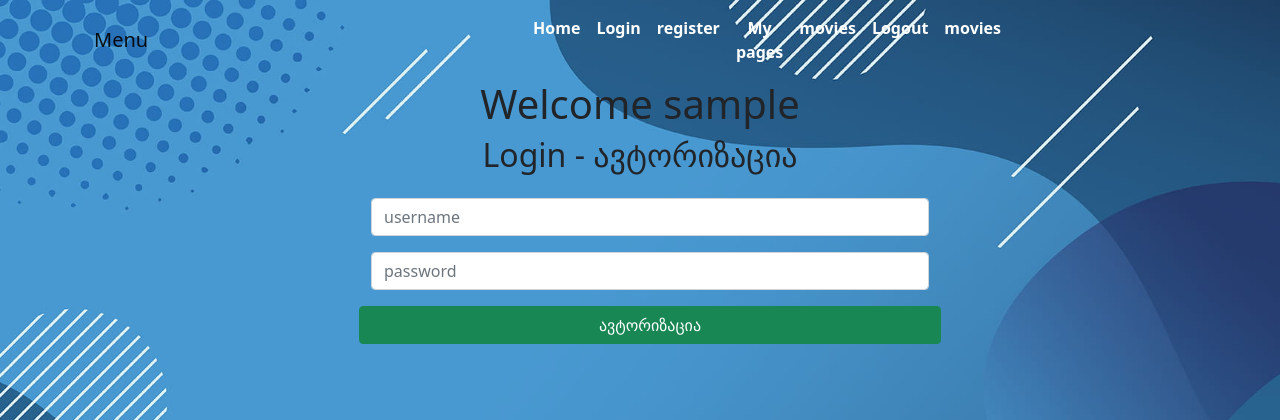
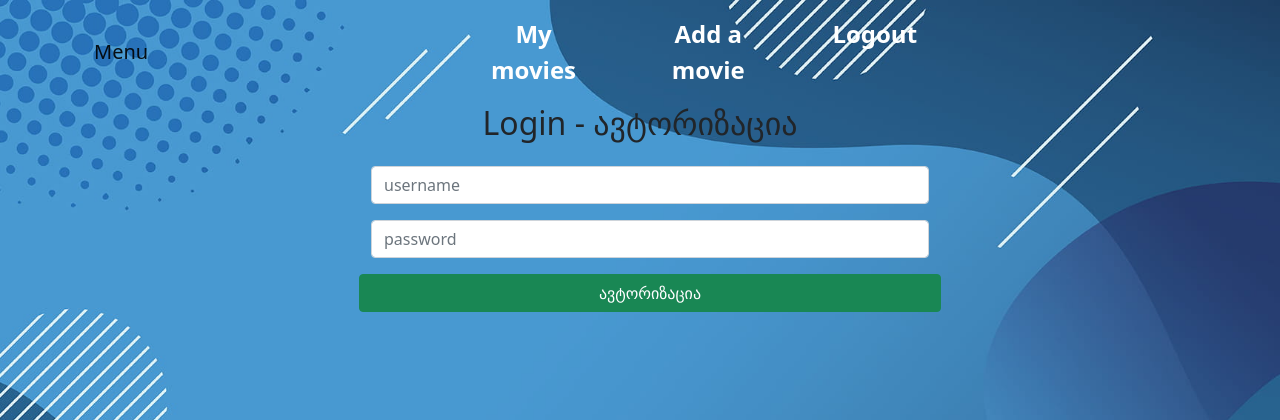
Before and after one commit to ioanae21/Store_movies, a Flask app: page / in a window 1280 px wide. Shown: the top 420 px of the page. Run offline with Flask 3, Linux system fonts and the light colour scheme; the visitor is signed in with stand-in values (Sample User, id 1); parts of the project's set-up code (start-up, migrations or seed data) failed here and were passed over.

Commit message:
Fixed all of the bugs, the program works fine

```diff
--- a/main.py
+++ b/main.py
@@ -4,13 +4,13 @@ from datetime import datetime
 
 app = Flask(__name__)
 app.config['SECRET_KEY'] = 'register'
-app.config['SQLALCHEMY_DATABASE_URI'] = 'sqlite:///books.sqlite'
+app.config['SQLALCHEMY_DATABASE_URI'] = 'sqlite:///movies.sqlite'
 app.config['SQLALCHEMY_TRACK_MODIFICATIONS'] = False
 db = SQLAlchemy(app)
 
 class Movies(db.Model):
     __tablename__ = 'movies'
-    account_name=db.column(db.string,nullable=false)
+    account_name=db.Column(db.String,nullable=False)
     id = db.Column(db.Integer, primary_key=True)
     movie_title = db.Column(db.String(40), nullable=False)
     director = db.Column(db.String(30), nullable=False)
@@ -40,11 +40,12 @@ def home():
 
 @app.route('/login', methods=['POST', 'GET'])
 def login():
+    '''The URL used for logging in. If the user inputs incorrect credentials, for now, it only returns a blank screen with: "invalid username or password"'''
+
     if request.method == 'POST':
         username = request.form['username']
         password = request.form['password']
-        user = Accounts.query.filter_by(username=username).first()
-        if user and check_password_hash(user.password, password):
+        if Accounts.query.filter_by(username=username, password=password).first():
             session['user'] = username
             return redirect(url_for('user'))
         return 'Invalid username or password'
@@ -52,14 +53,10 @@ def login():
 
 @app.route('/user')
 def user():
+    '''This portrays the added movies. So far, this has no CSS but we will add it later.'''
+
     movies=Movies.query.filter_by(account_name=session['user']).all()
     return render_template('user.html', movies=movies)
-
-
-
-@app.route('/<name>/<age>')
-def userage(name, age):
-    return f'Hello {name}, your age is {age}'
 
 @app.route('/logout')
 def logout():
@@ -70,6 +67,8 @@ def logout():
 
 @app.route('/movies', methods=['GET', 'POST'])
 def movies():
+    '''The user can add the movies on this page'''
+
     if request.method=='POST':
         title = request.form['title']
         director = request.form['director']
@@ -80,7 +79,7 @@ def movies():
         db.session.commit()
         return 'Movie successfully added.'
 
-    return render_template('books.html')
+    return render_template('movies.html')
 
 @app.route('/register', methods=['POST', 'GET'])
 def register():
@@ -95,20 +94,5 @@ def register():
         return redirect(url_for('login'))
     return render_template('register.html')
 
-def sign_up():
-    username = request.form['username']
-    password = request.form['password']
-    # Check if the username already exists
-    if Accounts.query.filter_by(username=username).first():
-        return 'Username already exists'
-
-    # Hash the password and create a new user account
-    hashed_password = generate_password_hash(password, method='sha256')
-    new_user = Accounts(username=username, password=hashed_password, creation_date=str(datetime.utcnow()))
-    db.session.add(new_user)
-    db.session.commit()
-
-    return redirect(url_for('login'))
-
 if __name__ == "__main__":
     app.run(debug=True)
--- a/static/styles.css
+++ b/static/styles.css
@@ -15,7 +15,7 @@ body{
 }
 
 .navbar-nav {
-    width: 300px;
+    width: 500px;
     margin-left: auto;
     margin-right: auto;
     text-align: center;
@@ -24,7 +24,9 @@ body{
 
 .nav-link{
     color:white !important;
+    font-size: 1.5em;
     font-weight: 900 !important;
+    margin-left: 50px;
 }
 
 form{
@@ -33,3 +35,16 @@ form{
     margin-right: auto;
     text-align: left;
 }
+
+.movie {
+    display: inline-block;
+    margin-left: auto;
+    margin-right: auto;
+    text-align: left;
+}
+
+.movie-instance {
+    font-size: 1.5em;
+    font-weight: 900;
+    outline: auto;
+}
--- a/templates/base.html
+++ b/templates/base.html
@@ -16,16 +16,17 @@
         </button>
         <div class="collapse navbar-collapse" id="navbarNavAltMarkup">
           <div class="navbar-nav">
-            <a class="nav-link" aria-current="page" href="/">Home</a>
+            <!-- <a class="nav-link" aria-current="page" href="/">Home</a> -->
+            {% if 'user' not in session %}
             <a class="nav-link" href="{{url_for('login')}}">Login</a>
-            <a class="nav-link" href="{{url_for('register')}}">register</a>
+            <a class="nav-link" href="{{url_for('register')}}">Register</a>
+            {%endif%}
               {% if 'user' in session %}
-              <a class="nav-link" href="{{url_for('user')}}">My pages</a>
-              <a class="nav-link" href="{{url_for('movies')}}">movies</a>
+              <a class="nav-link" href="{{url_for('user')}}">My movies</a>
+              <a class="nav-link" href="{{url_for('movies')}}">Add a movie</a>
               <a class="nav-link" href="/logout">Logout</a>
                 {% endif %}
 
-            <a class="nav-link" href="{{url_for('movies')}}">movies</a>
 
 
           </div>
--- a/templates/login.html
+++ b/templates/login.html
@@ -1,7 +1,7 @@
 {% extends 'base.html' %}
 
 {% block content %}
-    {{ super() }}
+    <!-- {{ super() }} -->
     <h2>Login - ავტორიზაცია </h2>
 
     <form method="post" style="width:50%; margin-left:20px;">
--- a/templates/user.html
+++ b/templates/user.html
@@ -7,8 +7,9 @@
         <p>no movies added yet</p>
         {%endif%}
     {% for i in movies %}
-    <p> movie data : {{i}}</p>
-
+    <div class="movie-instance" >
+         <p> Movie data : {{i}}</p>
+    </div>
     {% endfor %}
 </div>
 
```
Also changed, not shown: books.db (deleted), instance/books.sqlite (deleted), templates/movies.html (renamed from templates/books.html).
